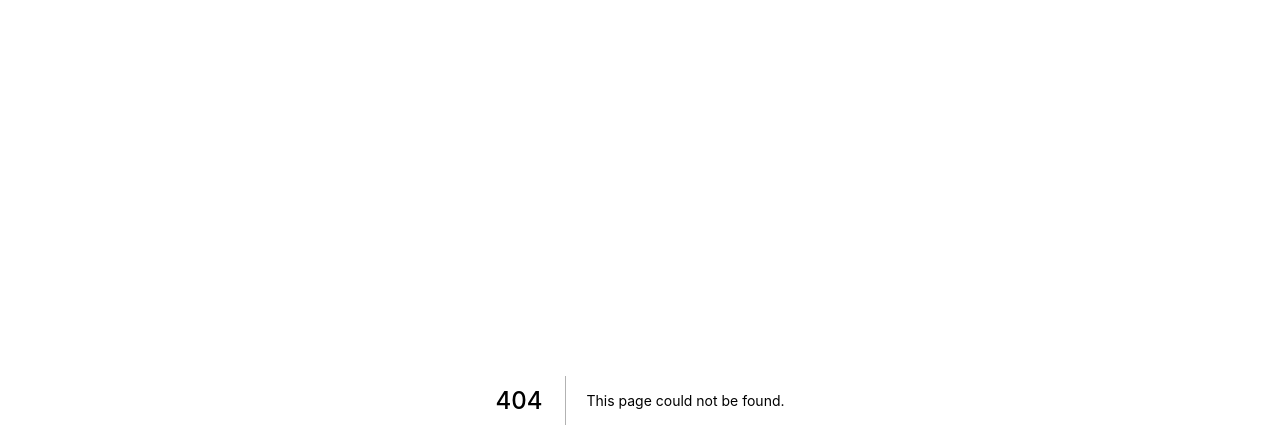
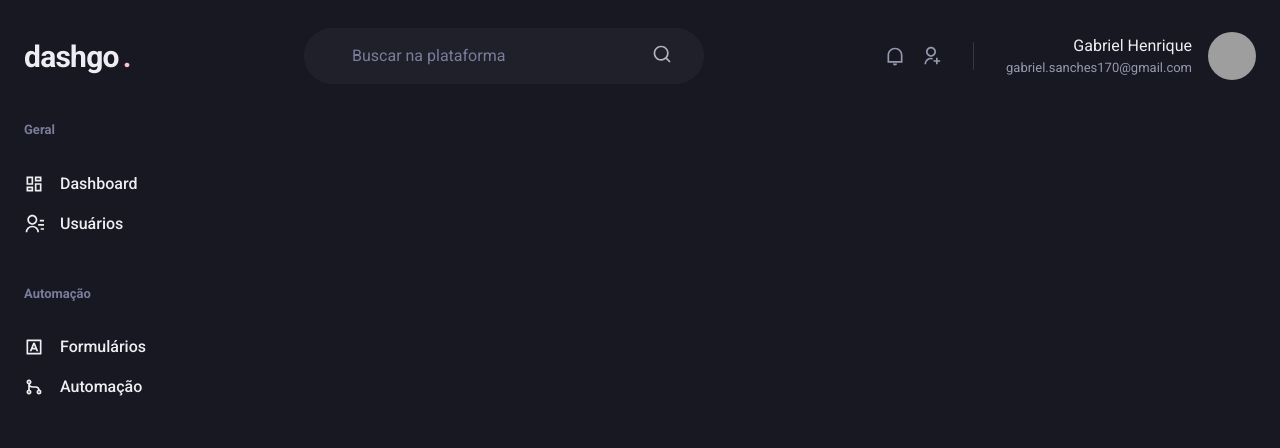
Before and after one commit to Gabriek0/dashgo, a Next.js app: page /dashboard in a window 1280 px wide. Before the commit this address had no page. Shown: the top 448 px of the page. Built offline with nearby package versions, Linux system fonts and the light colour scheme; grey boxes are pictures that could not be loaded.

Commit message:
feat: header and sidebar of dashboard page

```diff
--- a/package.json
+++ b/package.json
@@ -16,7 +16,8 @@
     "framer-motion": "^6.3.11",
     "next": "12.1.6",
     "react": "18.2.0",
-    "react-dom": "18.2.0"
+    "react-dom": "18.2.0",
+    "react-icons": "^4.4.0"
   },
   "devDependencies": {
     "@types/node": "^18.0.0",
--- /dev/null
+++ b/src/components/Header.tsx
@@ -0,0 +1,93 @@
+import { Flex, Text, Input, Icon, HStack, Box, Avatar } from "@chakra-ui/react";
+import { RiSearchLine, RiNotificationLine, RiUserAddLine } from "react-icons/ri";
+
+export function Header() {
+
+    return (
+        <Flex
+            as="header"
+            w="100%"
+            maxW={1480}
+            h="20"
+            mx="auto"
+            mt="4"
+            px="6"
+            align="center"
+        >
+
+            <Text
+                fontSize="3xl"
+                fontWeight="bold"
+                letterSpacing="tight"
+                w="64"
+            >
+                dashgo
+                <Text as="span" ml="1" color="pink">.</Text>
+            </Text>
+
+            {/*as=label -> because I'm going to add an icon and an input together */}
+
+            <Flex
+                as="label"
+                flex="1"
+                py="4"
+                px="8"
+                ml="6"
+                maxW={400}
+                alignSelf="center"
+                color="gray.200"
+                position="relative"
+                bg="gray.800"
+                borderRadius="full"
+            >
+
+                <Input
+                    color="gray.50"
+                    variant="unstyled"
+                    px="4"
+                    mr="4"
+                    placeholder="Buscar na plataforma"
+                    _placeholder={{ color: 'gray.400' }}
+                />
+
+                <Icon
+                    as={RiSearchLine}
+                    fontSize="20"
+                />
+
+            </Flex>
+
+            <Flex
+                align="center"
+                ml="auto"
+            >
+                <HStack
+                    spacing="4"
+                    mx="8"
+                    pr="8"
+                    py="1"
+                    color="gray.300"
+                    borderRightWidth={1}
+                    borderColor="gray.700"
+                >
+                    <Icon as={RiNotificationLine} fontSize="20" />
+                    <Icon as={RiUserAddLine} fontSize="20" />
+                </HStack>
+
+                <Flex align="center">
+                    <Box mr="4" textAlign="right">
+                        <Text>Gabriel Henrique</Text>
+                        <Text color="gray.300" fontSize="small">gabriel.sanches170@gmail.com</Text>
+                    </Box>
+
+                    <Avatar
+                        size="md"
+                        name="Gabriel Henrique"
+                        src="https://github.com/gabriek0.png"
+                    />
+                </Flex>
+            </Flex>
+        </Flex>
+    );
+
+};
--- /dev/null
+++ b/src/components/Sidebar.tsx
@@ -0,0 +1,66 @@
+import { Box, Icon, Link, Stack, Text } from "@chakra-ui/react";
+import { RiDashboardLine, RiContactsLine, RiInputMethodLine, RiGitMergeLine } from "react-icons/ri";
+
+export function Sidebar() {
+    return (
+        <Box
+            as="aside"
+            w="64"
+            mr="8"
+        >
+            <Stack
+                spacing="12"
+                align="flex-start"
+            >
+                <Box>
+                    <Text
+                        fontWeight="bold"
+                        color="gray.400"
+                        fontSize="small"
+                    >
+                        Geral
+                    </Text>
+
+                    <Stack
+                        spacing="4"
+                        mt="8"
+                        align="stretch"
+                    >
+                        <Link display="flex" alignItems="center">
+                            <Icon as={RiDashboardLine} fontSize="20" />
+                            <Text ml="4" fontWeight="medium">Dashboard</Text>
+                        </Link>
+                        <Link display="flex" alignItems="center">
+                            <Icon as={RiContactsLine} fontSize="20" />
+                            <Text ml="4" fontWeight="medium">Usuários</Text>
+                        </Link>
+                    </Stack>
+                </Box>
+                <Box>
+                    <Text
+                        fontWeight="bold"
+                        color="gray.400"
+                        fontSize="small"
+                    >
+                        Automação
+                    </Text>
+
+                    <Stack
+                        spacing="4"
+                        mt="8"
+                        align="stretch"
+                    >
+                        <Link display="flex" alignItems="center">
+                            <Icon as={RiInputMethodLine} fontSize="20" />
+                            <Text ml="4" fontWeight="medium">Formulários</Text>
+                        </Link>
+                        <Link display="flex" alignItems="center">
+                            <Icon as={RiGitMergeLine} fontSize="20" />
+                            <Text ml="4" fontWeight="medium">Automação</Text>
+                        </Link>
+                    </Stack>
+                </Box>
+            </Stack>
+        </Box>
+    )
+};
--- /dev/null
+++ b/src/pages/dashboard.tsx
@@ -0,0 +1,18 @@
+import { Flex } from "@chakra-ui/react";
+import { Header } from "../components/Header";
+import { Sidebar } from "../components/Sidebar";
+
+export default function Dashboard() {
+    return (
+        <Flex
+            direction="column"
+            h="100vh"
+        >
+            <Header />
+
+            <Flex w="100%" my="6" maxW={1480} mx="auto" px="6" >
+                <Sidebar />
+            </Flex>
+        </Flex>
+    );
+};
```
Also changed, not shown: src/components/Form/Input.tsx (added, +30 -0 lines), src/pages/index.tsx (+6 -39 lines), 1 other file (tests, documents, lock files or other folders).
